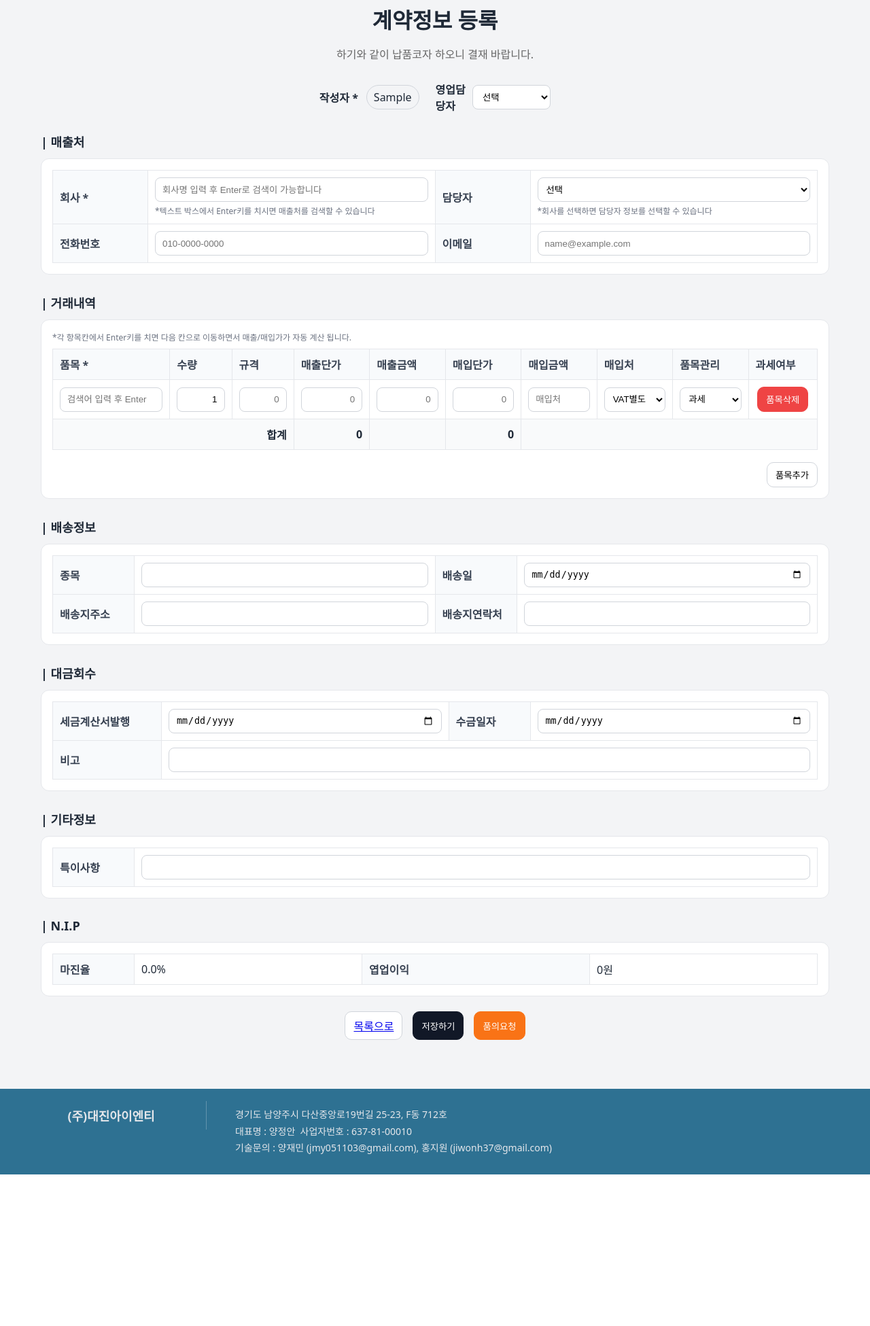
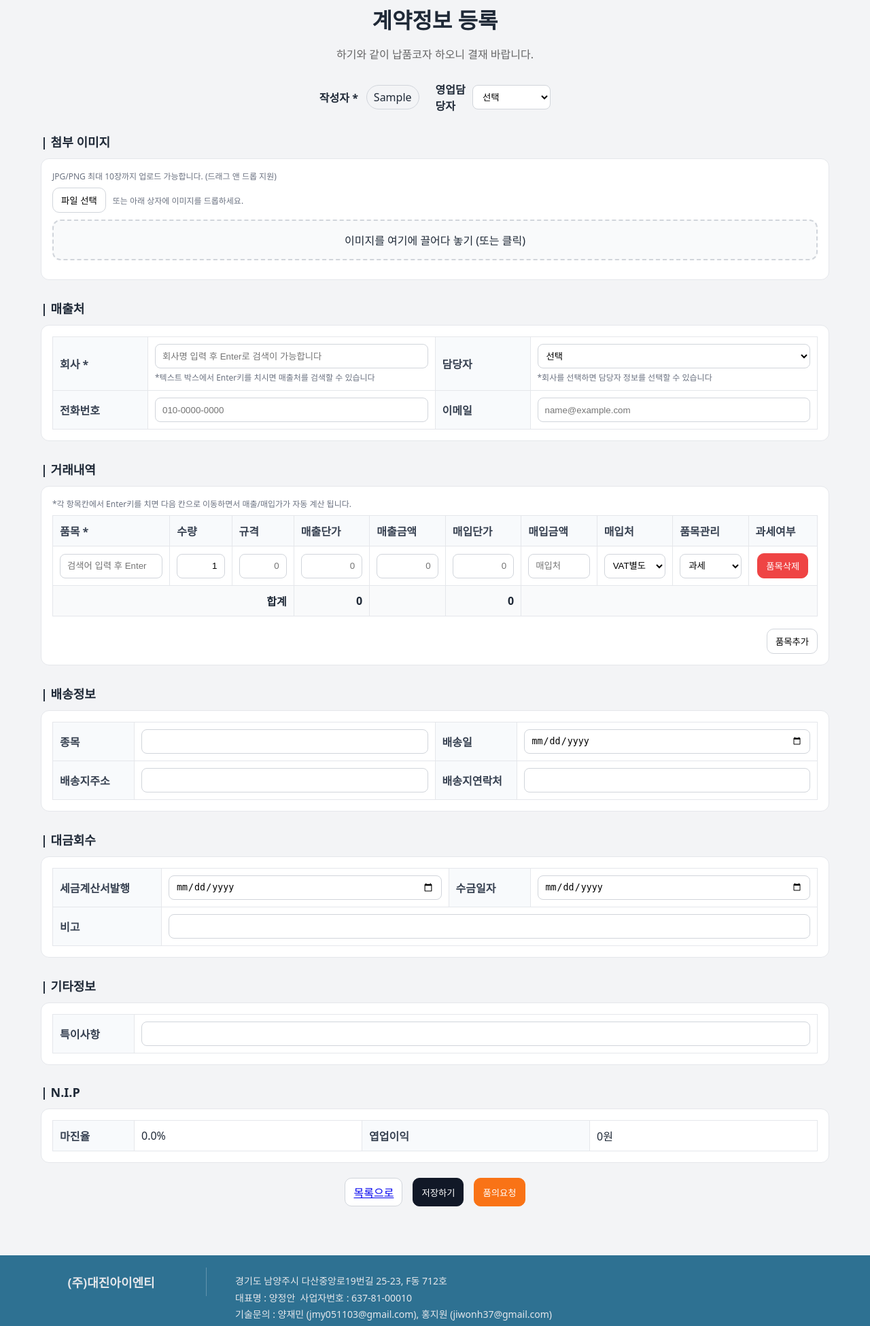
Before and after one commit to jmy051103/Expense_Management_System, a Django app: page /expenses/contracts/add/ in a window 1280 px wide. Shown: the part 258-2209 px from the top of the page at 68% size. Before the commit the page ends 1986 px from the top, so only its background shows below. Run offline with Django 5.2, Linux system fonts and the light colour scheme; the visitor is signed in with stand-in values (Sample User, id 1); data comes from the database, SQL or seed files in the repository.

Commit message:
created a new section

```diff
--- a/templates/add_contract.html
+++ b/templates/add_contract.html
@@ -96,7 +96,38 @@
           </label>
         </div>
 
+
     <div class="contents">
+
+      <h2 class="section-title">| 첨부 이미지</h2>
+      <section class="panel">
+        <div class="muted" style="margin-bottom:8px;">
+          JPG/PNG 최대 10장까지 업로드 가능합니다. (드래그 앤 드롭 지원)
+        </div>
+
+        <!-- Hidden real input (multiple) -->
+        <input id="images-input" class="inp" type="file" name="images" accept="image/*" multiple hidden>
+
+        <!-- Controls -->
+        <div style="display:flex; gap:10px; align-items:center; margin-bottom:10px;">
+          <button type="button" class="btn" id="pick-images">파일 선택</button>
+          <span class="muted">또는 아래 상자에 이미지를 드롭하세요.</span>
+        </div>
+
+        <!-- Drop zone -->
+        <div id="drop-zone" style="
+            border:2px dashed #d1d5db; border-radius:12px; padding:16px; text-align:center;
+            background:#f9fafb; cursor:pointer;">
+          <div>이미지를 여기에 끌어다 놓기 (또는 클릭)</div>
+        </div>
+
+        <!-- Preview grid -->
+        <div id="thumbs" style="
+            display:grid; grid-template-columns:repeat(auto-fill,minmax(120px,1fr));
+            gap:12px; margin-top:12px;">
+          <!-- thumbnails injected here -->
+        </div>
+      </section>
         <h2 class="section-title">| 매출처</h2>
         <section class="panel">
             <table class="form-table">
```
